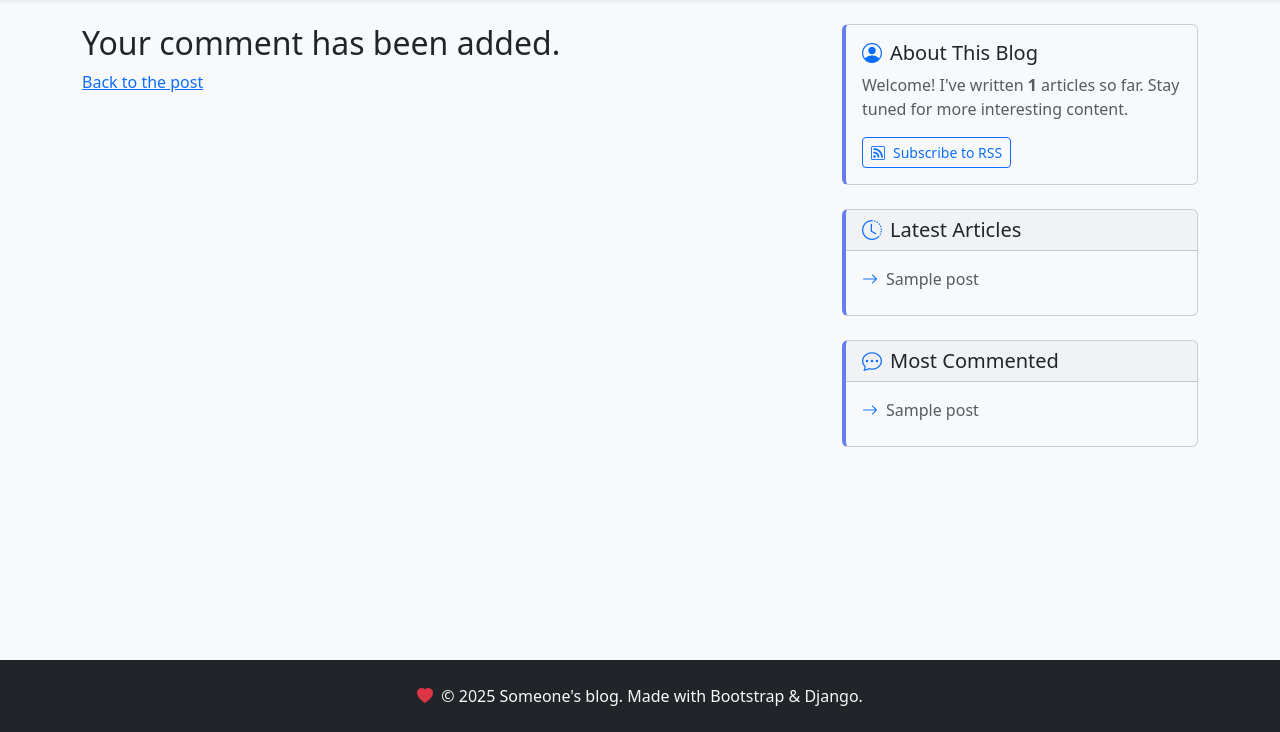
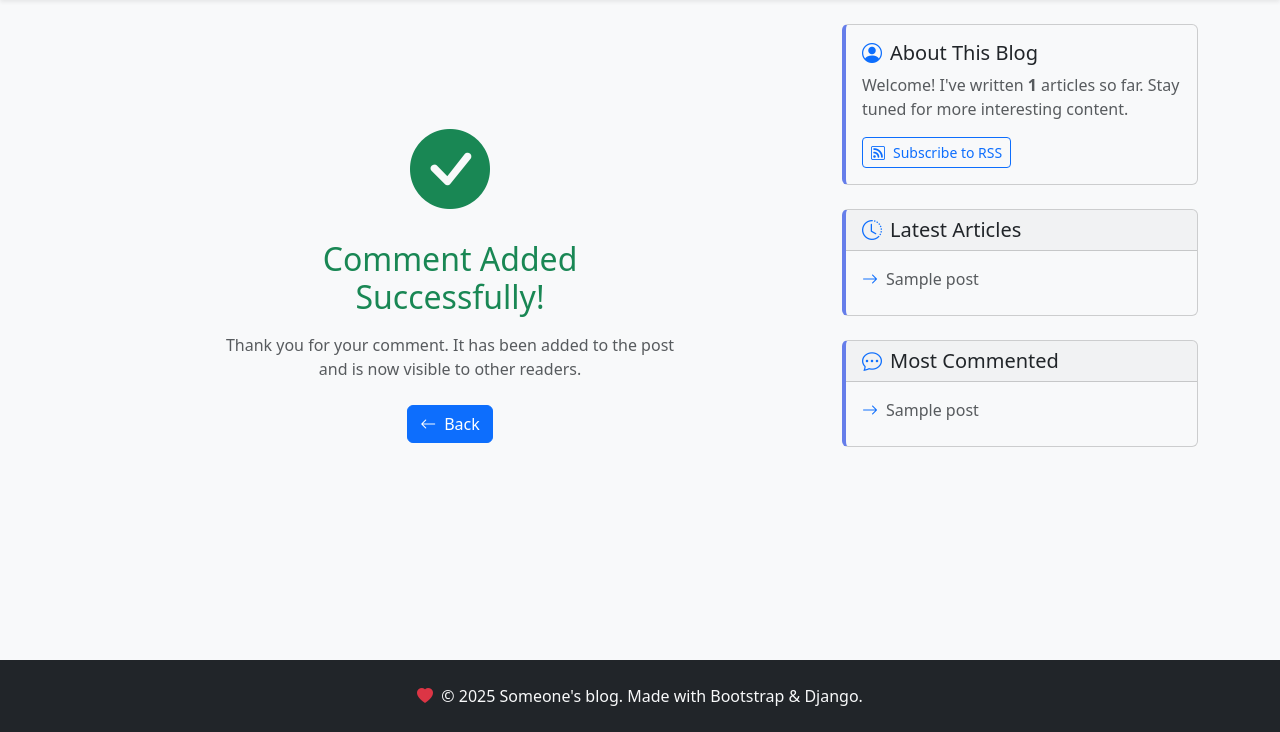
Before and after one commit to cewko/blog-application, a Django app: template base/templates/base/post/comment.html in a window 1280 px wide. Shown: the part 68-800 px from the top of the page. Run offline with Django 5.2, Linux system fonts and the light colour scheme; the template is opened without the code that fills it: values that come from a table or form of the project are taken from there, others are empty; tables that the repository leaves empty hold one stand-in row (values such as "Sample post"); parts of the project's set-up code (start-up, migrations or seed data) failed here and were passed over.

Commit message:
update comment template

```diff
--- a/base/templates/base/post/comment.html
+++ b/base/templates/base/post/comment.html
@@ -4,9 +4,44 @@
 
 {% block content %}
     {% if comment %}
-        <h2>Your comment has been added.</h2>
-        <p><a href="{{ post.get_absolute_url }}">Back to the post</a></p>
+        <div class="row justify-content-center py-5">
+            <div class="col-md-8">
+                <div class="card border-0 shadow-0 bg-transparent">
+                    <div class="card-body text-center py-5">
+                        <div class="mb-4">
+                            <i class="bi bi-check-circle-fill text-success display-1"></i>
+                        </div>
+                        <h2 class="text-success mb-3">Comment Added Successfully!</h2>
+                        <p class="text-muted mb-4">
+                            Thank you for your comment. It has been added to the post and is now visible to other readers.
+                        </p>
+                        <a href="{{ post.get_absolute_url }}" class="btn btn-primary">
+                            <i class="bi bi-arrow-left me-2"></i>Back
+                        </a>
+                    </div>
+                </div>
+            </div>
+        </div>
     {% else %}
-        {% include "base/post/includes/comment_form.html" %}
+        <div class="row justify-content-center">
+            <div class="col-md-8">
+                <div class="mb-4">
+                    <nav aria-label="breadcrumb">
+                        <ol class="breadcrumb">
+                            <li class="breadcrumb-item">
+                                <a href="{% url 'base:post_list' %}">Home</a>
+                            </li>
+                            <li class="breadcrumb-item">
+                                <a href="{{ post.get_absolute_url }}">{{ post.title|truncatechars:30 }}</a>
+                            </li>
+                            <li class="breadcrumb-item active">Add Comment</li>
+                        </ol>
+                    </nav>
+                    <h1 class="display-6">Add a Comment</h1>
+                    <p class="text-muted">Share your thoughts about "{{ post.title }}"</p>
+                </div>
+                {% include "base/post/includes/comment_form.html" %}
+            </div>
+        </div>
     {% endif %}
 {% endblock %}
```
